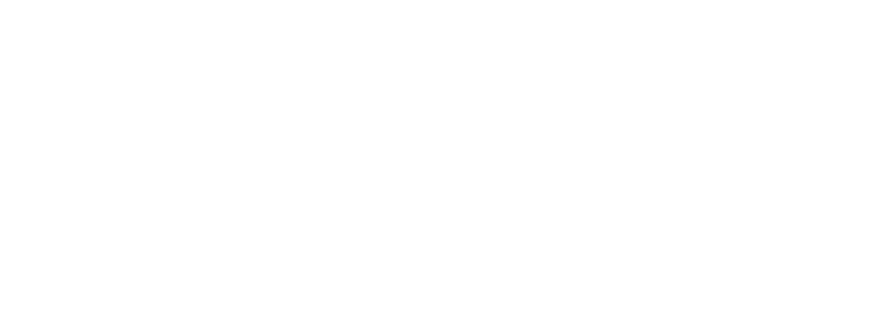
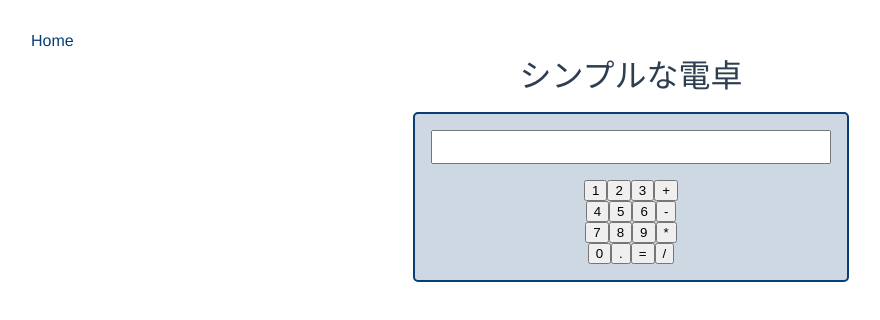
Before and after one commit to daiiz/vue-calculator, a Vue app: page /#/calc1 in a window 1280 px wide. Shown: the top 320 px of the page, without its empty margins (9-889 px from the left). Built offline with nearby package versions, Linux system fonts and the light colour scheme.

Commit message:
見た目から整える

```diff
--- a/src/App.vue
+++ b/src/App.vue
@@ -1,22 +1,23 @@
 <template>
   <div id="app">
-    <!-- <img src="./assets/logo.png"> -->
-    <router-view/>
+    <div>
+      <router-link to="/">Home</router-link>
+    </div>
+    <router-view />
   </div>
 </template>
 
 <script>
 export default {
-  name: 'App'
-}
+  name: "App"
+};
 </script>
 
 <style>
 #app {
-  font-family: 'Avenir', Helvetica, Arial, sans-serif;
+  font-family: Helvetica, Arial, sans-serif;
   -webkit-font-smoothing: antialiased;
   -moz-osx-font-smoothing: grayscale;
-  /* text-align: center; */
   color: #2c3e50;
   margin: 32px;
 }
--- /dev/null
+++ b/src/assets/styles/common.css
@@ -0,0 +1,59 @@
+.desc {
+  font-size: 0.96rem;
+  color: #333;
+}
+
+a {
+  color: #073e76;
+  text-decoration: none;
+}
+
+li a {
+  border-bottom: 1px dashed #073e76;
+}
+
+a:hover {
+  text-decoration: underline;
+}
+
+.calc-container {
+  width: 100%;
+  height: 100%;
+  display: flex;
+  flex-direction: column;
+  justify-content: center;
+  align-items: center;
+}
+
+.calc-title {
+  font-size: 2rem;
+  margin-bottom: 1rem;
+}
+
+.calc {
+  width: 100%;
+  max-width: 400px;
+  display: flex;
+  flex-direction: column;
+  justify-content: center;
+  align-items: center;
+  border: 2px solid rgb(7, 62, 118);
+  border-radius: 5px;
+  background-color: rgba(7, 62, 118, 0.2);
+  padding: 1rem;
+}
+
+.calc-expr {
+  width: 100%;
+  height: 100%;
+  max-height: 100px;
+  display: flex;
+  flex-direction: column;
+  justify-content: center;
+  margin-bottom: 1rem;
+}
+
+.calc-expr input {
+  font-size: 1.5rem;
+  margin: 0;
+}
--- a/src/components/Calculator1.vue
+++ b/src/components/Calculator1.vue
@@ -1,3 +1,36 @@
 <template>
-  <div></div>
+  <div class="calc-container">
+    <div class="calc-title">シンプルな電卓</div>
+    <div class="calc">
+      <div class="calc-expr">
+        <input />
+      </div>
+      <div>
+        <button>1</button>
+        <button>2</button>
+        <button>3</button>
+        <button>+</button>
+      </div>
+      <div>
+        <button>4</button>
+        <button>5</button>
+        <button>6</button>
+        <button>-</button>
+      </div>
+      <div>
+        <button>7</button>
+        <button>8</button>
+        <button>9</button>
+        <button>*</button>
+      </div>
+      <div>
+        <button>0</button>
+        <button>.</button>
+        <button>=</button>
+        <button>/</button>
+      </div>
+    </div>
+  </div>
 </template>
+
+<style scoped></style>
--- a/src/components/Main.vue
+++ b/src/components/Main.vue
@@ -3,6 +3,11 @@
     <ul>
       <li>
         <router-link to="/calc1">シンプルな電卓</router-link>
+        <ul class="desc">
+          <li>深く考えずに素直に書いてみる</li>
+          <li>「=」が入力された時点で逐次計算していく</li>
+          <li>基本的に最新の計算結果の値を一つだけ保持しておけばいい</li>
+        </ul>
       </li>
     </ul>
   </div>
```
Also changed, not shown: src/main.js (+8 -7 lines), .eslintrc.js.
